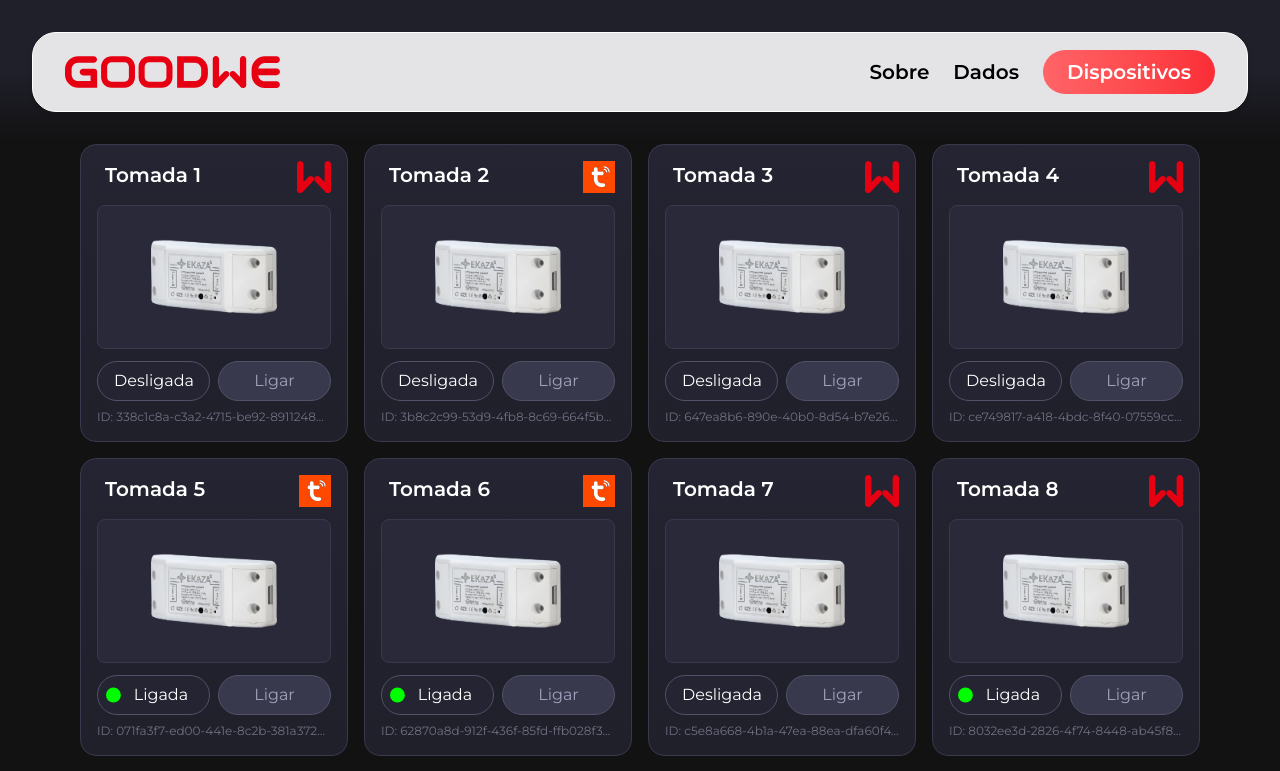
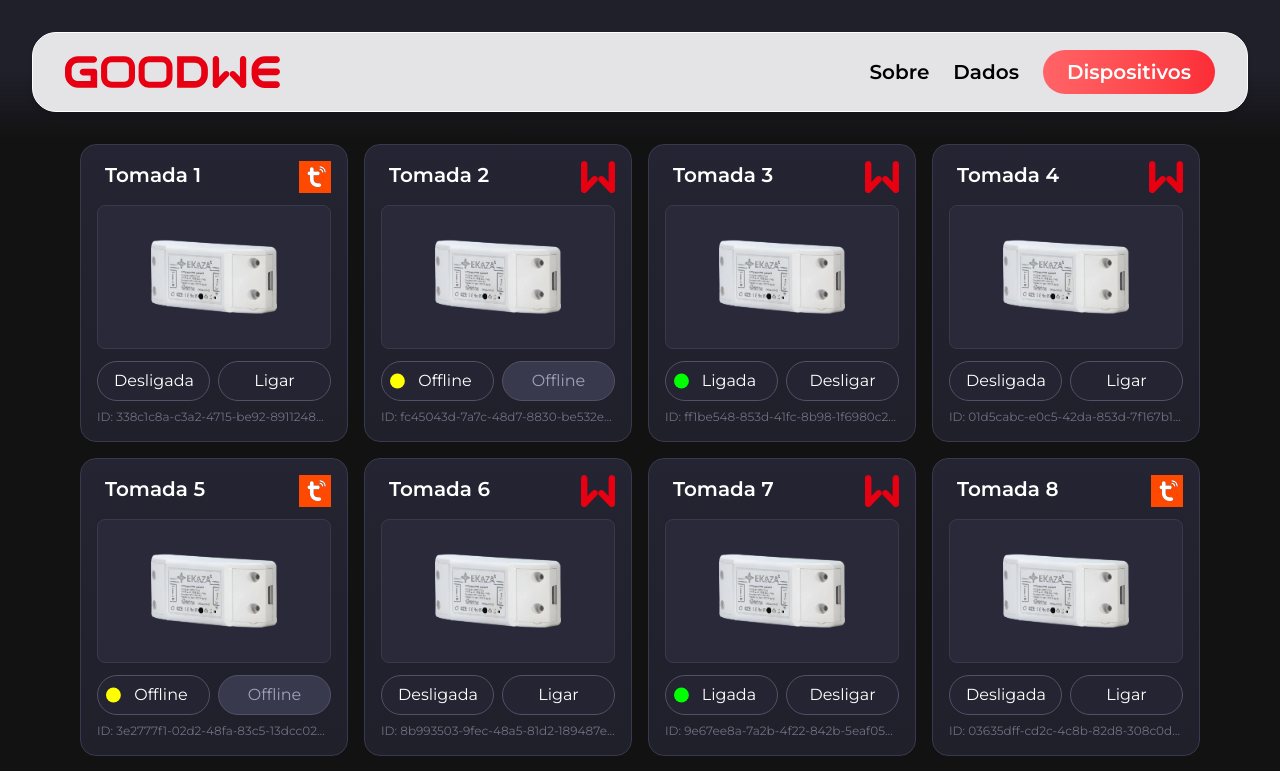
Before and after one commit to Juliapixel/projeto_goodwe, a React (Vite) app in the folder frontend/: page /dispositivos in a window 1280 px wide. Shown: the top 771 px of the page. Built offline with nearby package versions, Linux system fonts and the light colour scheme.

Commit message:
feat(frontend): reatividade componente Tomada

```diff
--- a/frontend/src/dispositivos/Tomada.tsx
+++ b/frontend/src/dispositivos/Tomada.tsx
@@ -2,6 +2,7 @@ import Badge from "../components/Badge";
 import GoodweW from "../assets/GoodWe_W.svg";
 import TuyaT from "../assets/tuya_t.svg";
 import Button from "../components/Button";
+import { useState } from "react";
 
 export type TomadaState = "on" | "off" | "unknown";
 export type TomadaCompany = "goodwe" | "tuya";
@@ -24,7 +25,7 @@ export interface TomadaProps {
     company: TomadaCompany;
 }
 
-export default function Tomada({ id, name, state, company }: TomadaProps) {
+function StatusBadge({ state }: { state: TomadaState }) {
     let col: string;
     switch (state) {
         case "on":
@@ -39,6 +40,16 @@ export default function Tomada({ id, name, state, company }: TomadaProps) {
         default:
             col = "magenta";
             break;
+    }
+    return <Badge text={stateStr[state] ?? "caralho"} dotColor={col} className="w-full" />
+}
+
+export default function Tomada({ id, name, state, company }: TomadaProps) {
+    const [isOn, setIsOn] = useState(state == "on" ? true : state == "off" ? false : undefined)
+    const [localState, setState] = useState(state)
+    const toggle = () => {
+        setIsOn(!isOn);
+        setState(isOn ? "off" : "on")
     }
     return (
         <div className="flex flex-col gap-3 p-4 border rounded-2xl from-shis-950 to-shis-900 bg-gradient-to-t border-shis-700">
@@ -63,12 +74,10 @@ export default function Tomada({ id, name, state, company }: TomadaProps) {
             </div>
             <div>
                 <div className="grid grid-cols-2 gap-2">
-                    <Badge
-                        text={stateStr[state] ?? "caralho"}
-                        dotColor={col}
-                        className="w-full"
-                    />
-                    <Button disabled>Ligar</Button>
+                    <StatusBadge state={localState} />
+                    <Button onClick={toggle} disabled={isOn === undefined}>
+                        {isOn === undefined ? "Offline" : isOn ? "Desligar" : "Ligar"}
+                    </Button>
                 </div>
                 <p
                     className="w-full pt-2 text-xs text-shis-300/50 overflow-hidden text-ellipsis whitespace-nowrap"
--- a/frontend/src/dispositivos/index.tsx
+++ b/frontend/src/dispositivos/index.tsx
@@ -1,31 +1,32 @@
 import Tomada, { type TomadaCompany, type TomadaState } from "./Tomada";
 
+const tomadas = Array.from({ length: 10 }, () => {
+    return {
+        id: crypto.randomUUID(),
+        state: (["on", "off", "unknown"] as TomadaState[])[Math.round(Math.random() * 2)],
+        company: (["tuya", "goodwe"] as TomadaCompany[])[
+            Math.round(Math.random())
+        ]
+    }
+})
+
+// UUID da tomada de testes
+tomadas[0].id = "338c1c8a-c3a2-4715-be92-8911248bbb8c"
+
 export default function Dispositivos() {
-    const ids = ["338c1c8a-c3a2-4715-be92-8911248bbb8c"];
-    for (let i = 1; i < 10; i++) {
-        ids[i] = crypto.randomUUID();
-    }
-    const tomadas = ids.map((d, i) => {
-        return (
-            <Tomada
-                state={
-                    (["on", "off"] as TomadaState[])[Math.round(Math.random())]
-                }
-                id={d}
-                key={d}
-                name={`Tomada ${i + 1}`}
-                company={
-                    (["tuya", "goodwe"] as TomadaCompany[])[
-                        Math.round(Math.random())
-                    ]
-                }
-            />
-        );
-    });
+    const t = tomadas.map((d, i) =>
+        <Tomada
+            state={d.state}
+            id={d.id}
+            key={d.id}
+            name={`Tomada ${i + 1}`}
+            company={d.company}
+        />
+    );
     return (
         <>
             <div className="grid md:grid-cols-4 grid-cols-1 gap-4">
-                {tomadas}
+                {t}
             </div>
         </>
     );
```
